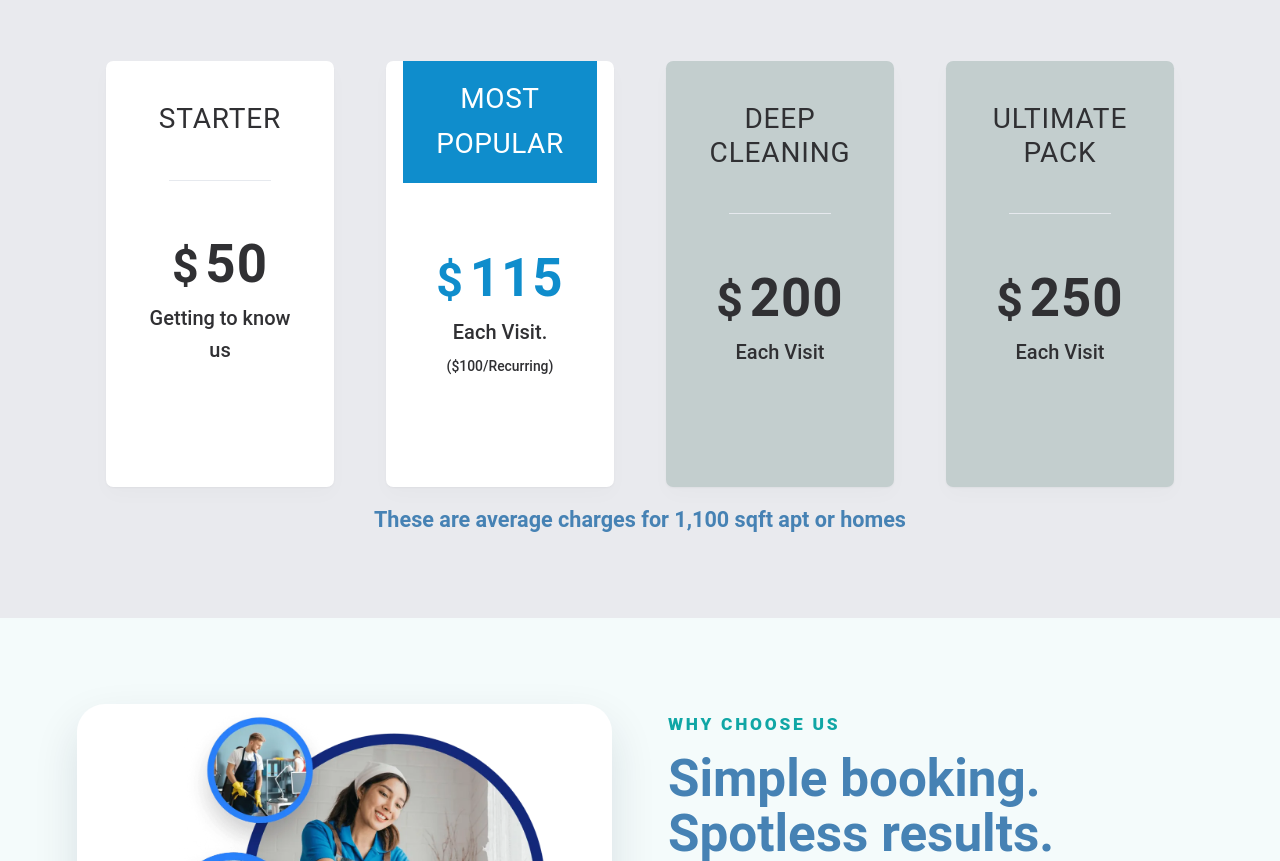
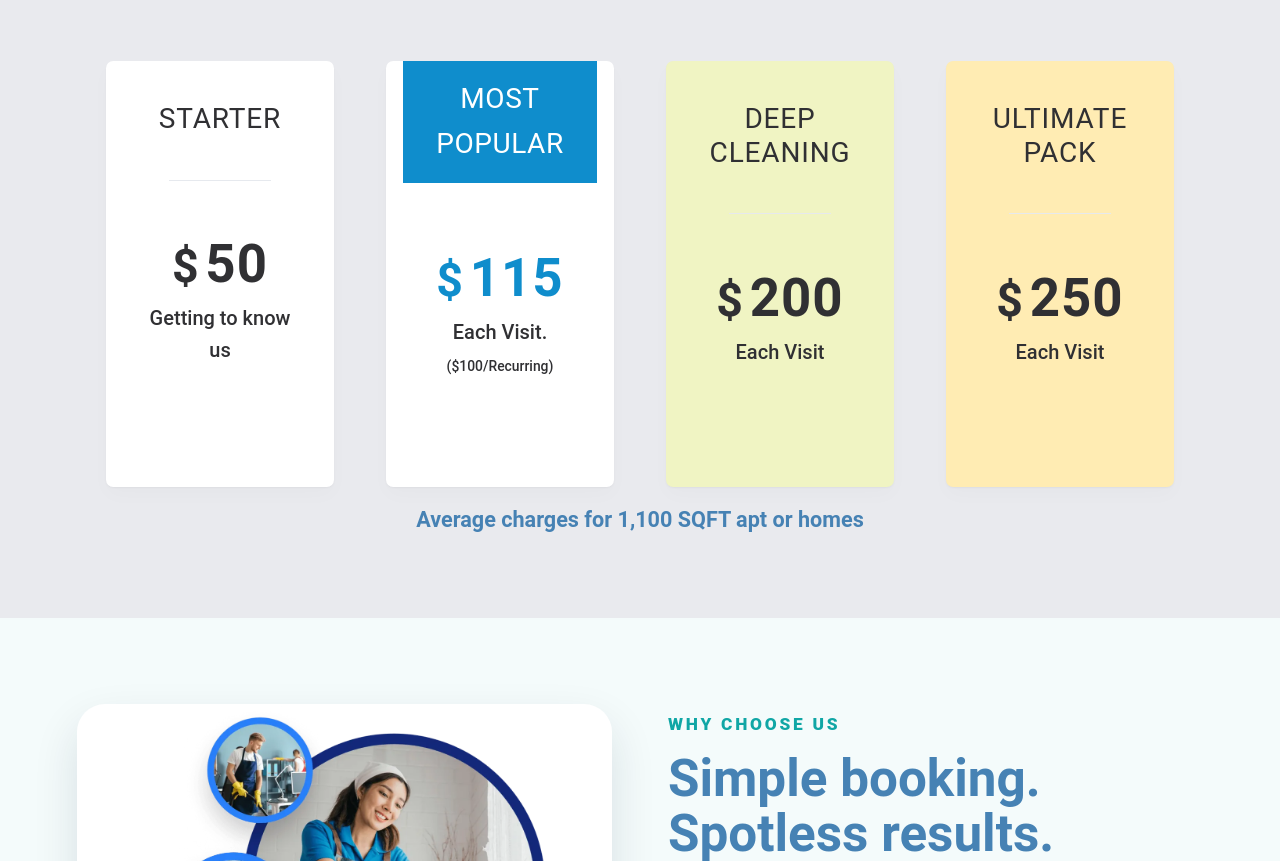
Before and after one commit to NYCMEL/MACleaners, a plain HTML site: page index.html in a window 1280 px wide. Shown: the part 1209-2070 px from the top of the page. Drawn offline with Linux system fonts and the light colour scheme.

Commit message:
committed

```diff
--- a/index.html
+++ b/index.html
@@ -77,7 +77,7 @@
 			    <!-- <a class="pricing-card__button pricing-card__button--primary" href="#" aria-label="Buy On Demand service">Buy Service</a> -->
 			</article>
 
-			<article class="pricing-card" style="background:#c3cece">
+			<article class="pricing-card" style="background:#F0F4C3">
 			    <h2 class="pricing-card__title">Deep Cleaning</h2>
 			    <div class="pricing-card__rule" aria-hidden="true"></div>
 			    <div class="pricing-card__price"><span>$</span>200</div>
@@ -86,7 +86,7 @@
 			    <!-- <a class="pricing-card__button" href="#" aria-label="Buy Maintenance service">Buy Service</a> -->
 			</article>
 
-			<article class="pricing-card" style="background:#c3cece">
+			<article class="pricing-card" style="background:#FFECB3">
 			    <h2 class="pricing-card__title">Ultimate Pack</h2>
 			    <div class="pricing-card__rule" aria-hidden="true"></div>
 			    <div class="pricing-card__price"><span>$</span>250</div>
@@ -96,7 +96,7 @@
 			</article>
 		    </main>
 
-		    <h3 align="center">These are average charges for 1,100 sqft apt or homes</h3>
+		    <h3 align="center">Average charges for 1,100 SQFT apt or homes</h3>
 		</div>
 
 		<!-- <img src="./img/x-1.png" width=100%> -->
```
